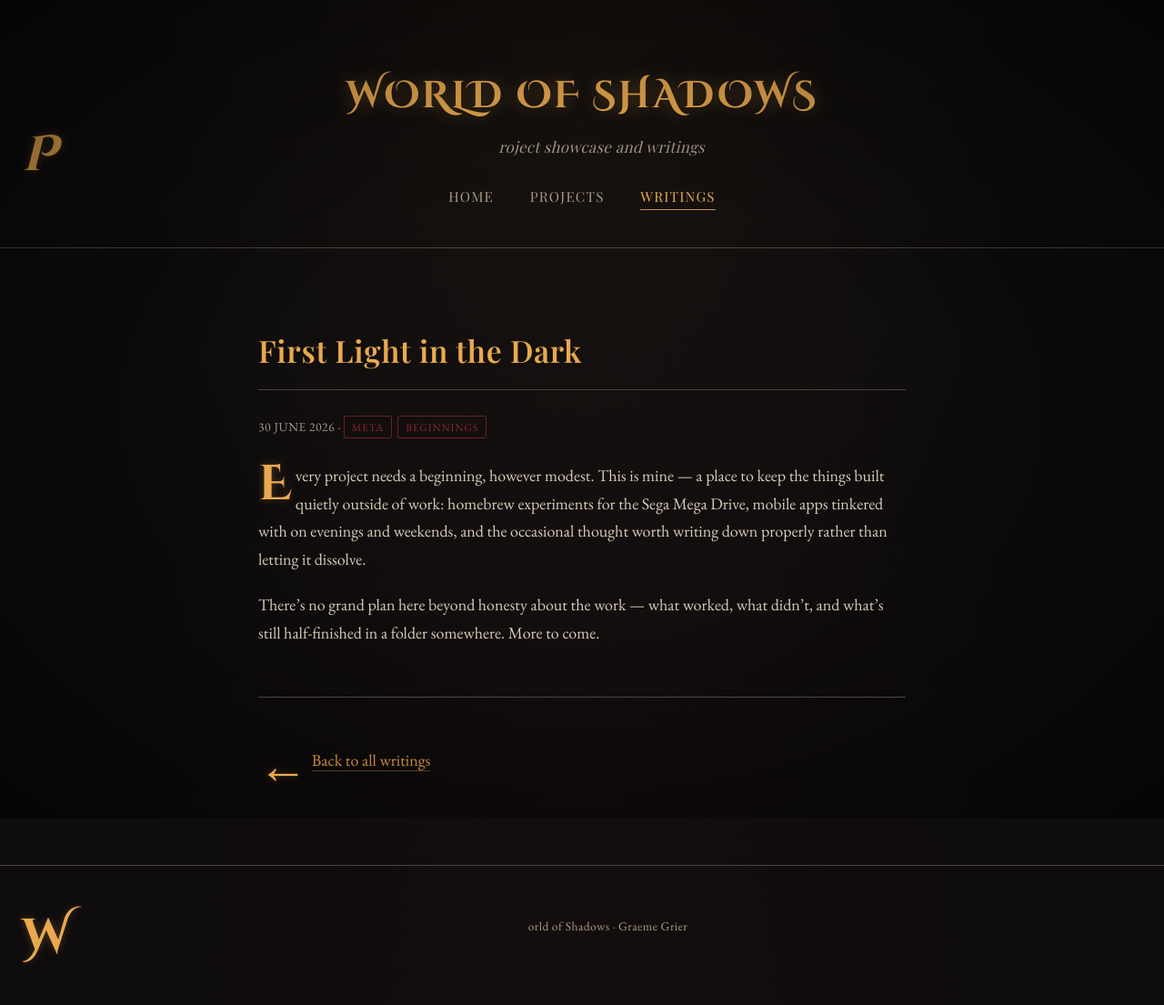
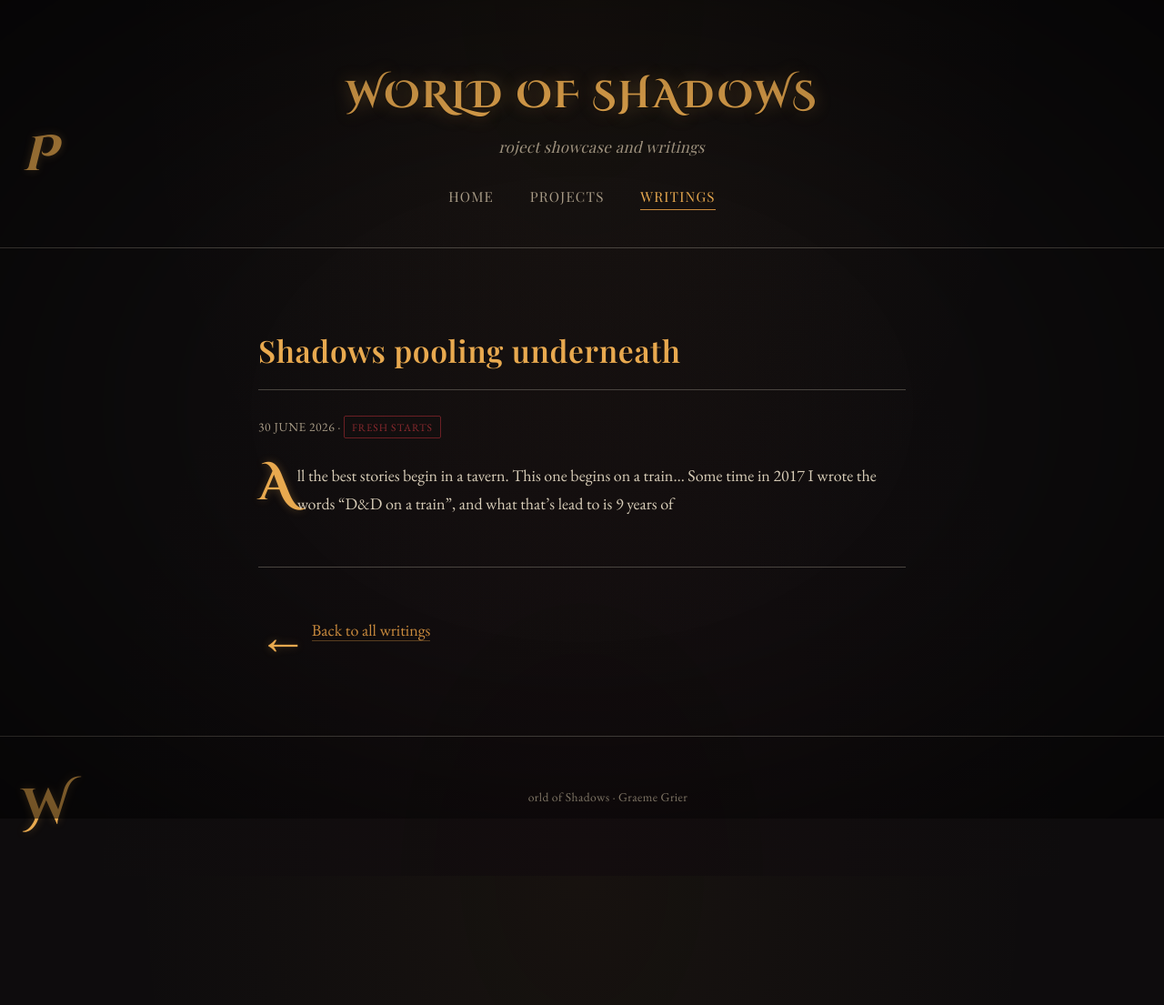
Before and after one commit to GraemeRG/world-of-shadows, a Jekyll site: the page built from _posts/2026-06-30-first-light-in-the-dark.md, in a window 1280 px wide. Shown: the whole page at 91% size. Built offline with Jekyll 4.4.1, drawn with Linux system fonts in a browser that asks for light colours; some web fonts are replaced; after the commit the page ends 963 px from its top, so only the background shows below that.

Commit message:
Getting rid of all the AI generated content nonsense

```diff
--- a/_posts/2026-06-30-first-light-in-the-dark.md
+++ b/_posts/2026-06-30-first-light-in-the-dark.md
@@ -1,16 +1,9 @@
 ---
-title: "First Light in the Dark"
+title: "Shadows pooling underneath"
 date: 2026-06-30
-tags: [meta, beginnings]
-excerpt: "A short note on why this site exists, and what's to come."
+tags: [fresh starts]
+excerpt: "Why I wanted this site exists, and what's to come."
 ---
 
-Every project needs a beginning, however modest. This is mine — a place to
-keep the things built quietly outside of work: homebrew experiments for
-the Sega Mega Drive, mobile apps tinkered with on evenings and weekends,
-and the occasional thought worth writing down properly rather than letting
-it dissolve.
-
-There's no grand plan here beyond honesty about the work — what worked,
-what didn't, and what's still half-finished in a folder somewhere. More to
-come.
+All the best stories begin in a tavern. This one begins on a train...
+Some time in 2017 I wrote the words "D&D on a train", and what that's lead to is 9 years of
```
Also changed, not shown: _projects/neon_rose.md (+1 -1 lines).
